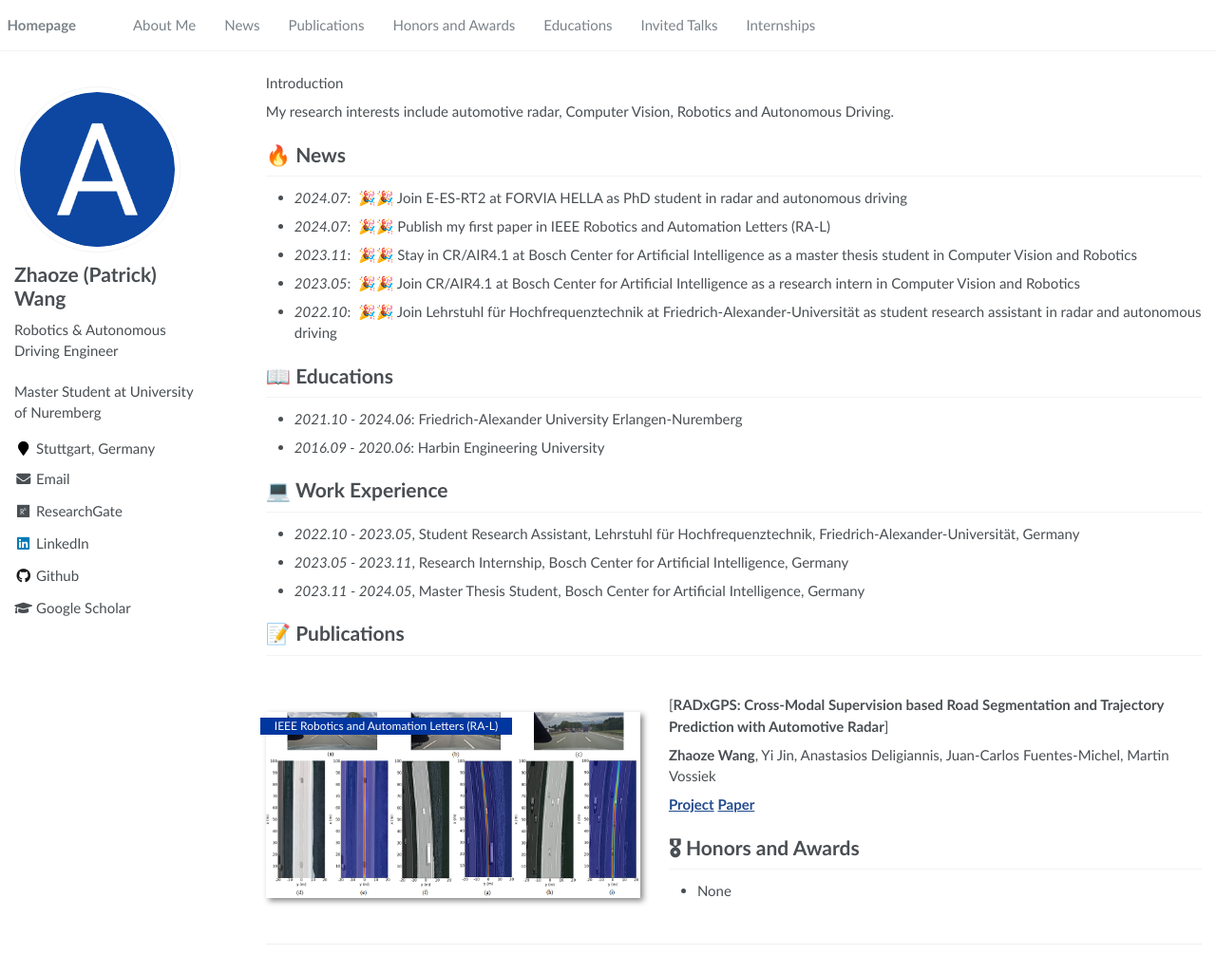
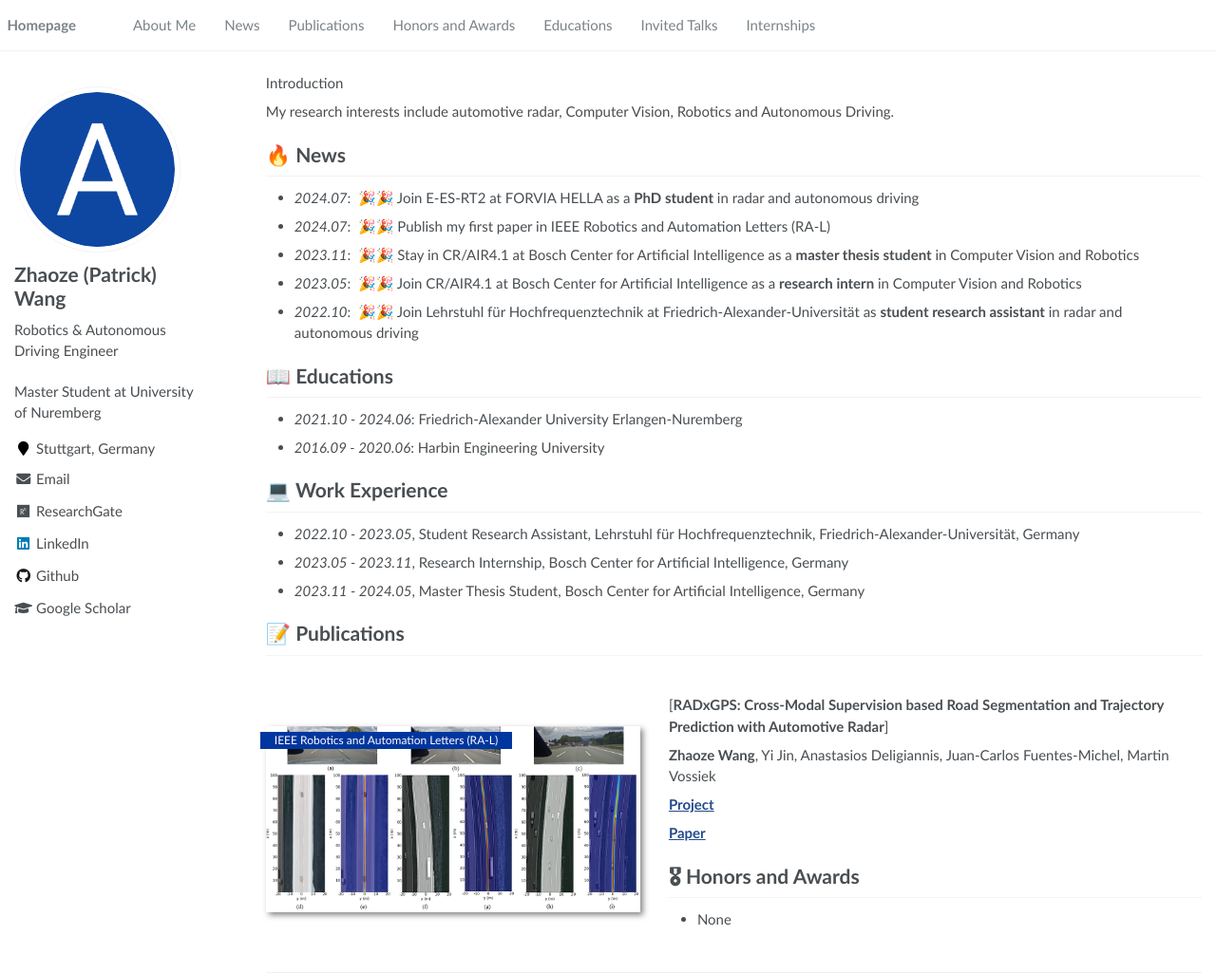
Before and after one commit to Wangzhaoze/Wangzhaoze.github.io, a Jekyll site: the page built from _pages/about.md, in a window 1280 px wide and 1025 px high. Shown: the whole window at 95% size. Built offline with Jekyll 4.4.1, drawn with Linux system fonts in a browser that asks for light colours.

```diff
--- a/_pages/about.md
+++ b/_pages/about.md
@@ -22,11 +22,11 @@ Introduction
 My research interests include automotive radar, Computer Vision, Robotics and Autonomous Driving.
 
 # 🔥 News
-- *2024.07*: &nbsp;🎉🎉 Join E-ES-RT2 at FORVIA HELLA as PhD student in radar and autonomous driving
+- *2024.07*: &nbsp;🎉🎉 Join E-ES-RT2 at FORVIA HELLA as a **PhD student** in radar and autonomous driving
 - *2024.07*: &nbsp;🎉🎉 Publish my first paper in IEEE Robotics and Automation Letters (RA-L)
-- *2023.11*: &nbsp;🎉🎉 Stay in CR/AIR4.1 at Bosch Center for Artificial Intelligence as a master thesis student in Computer Vision and Robotics
-- *2023.05*: &nbsp;🎉🎉 Join CR/AIR4.1 at Bosch Center for Artificial Intelligence as a research intern in Computer Vision and Robotics
-- *2022.10*: &nbsp;🎉🎉 Join Lehrstuhl für Hochfrequenztechnik at Friedrich-Alexander-Universität as student research assistant in radar and autonomous driving
+- *2023.11*: &nbsp;🎉🎉 Stay in CR/AIR4.1 at Bosch Center for Artificial Intelligence as a **master thesis student** in Computer Vision and Robotics
+- *2023.05*: &nbsp;🎉🎉 Join CR/AIR4.1 at Bosch Center for Artificial Intelligence as a **research intern** in Computer Vision and Robotics
+- *2022.10*: &nbsp;🎉🎉 Join Lehrstuhl für Hochfrequenztechnik at Friedrich-Alexander-Universität as **student research assistant** in radar and autonomous driving
 
 
 
@@ -53,7 +53,12 @@ My research interests include automotive radar, Computer Vision, Robotics and Au
 **Zhaoze Wang**, Yi Jin, Anastasios Deligiannis, Juan-Carlos Fuentes-Michel, Martin Vossiek
 
 [**Project**](https://wangzhaoze.github.io/RADxGPS/)
+
+
 [**Paper**](https://ieeexplore.ieee.org/abstract/document/10628992)
+
+
+
 
 
 # 🎖 Honors and Awards
```
